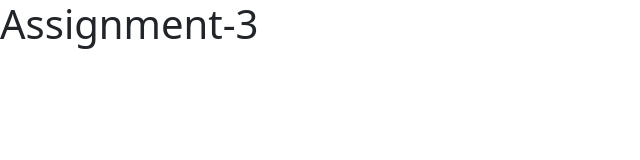
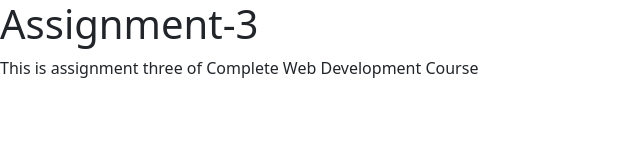
Before and after one commit to HASAN1911001/PH-Assignment3, a plain HTML site: page index.html in a window 1280 px wide. Shown: the whole page, without its empty margins (0-640 px from the left). Drawn offline with nearby package versions, Linux system fonts and the light colour scheme.

Commit message:
Netlify check

```diff
--- a/index.html
+++ b/index.html
@@ -8,6 +8,7 @@
   </head>
   <body>
     <h1>Assignment-3</h1>
+    <p>This is assignment three of Complete Web Development Course</p>
     <script src="https://cdn.jsdelivr.net/npm/bootstrap@5.2.0/dist/css/bootstrap.min.css"></script>
   </body>
 </html>
```
